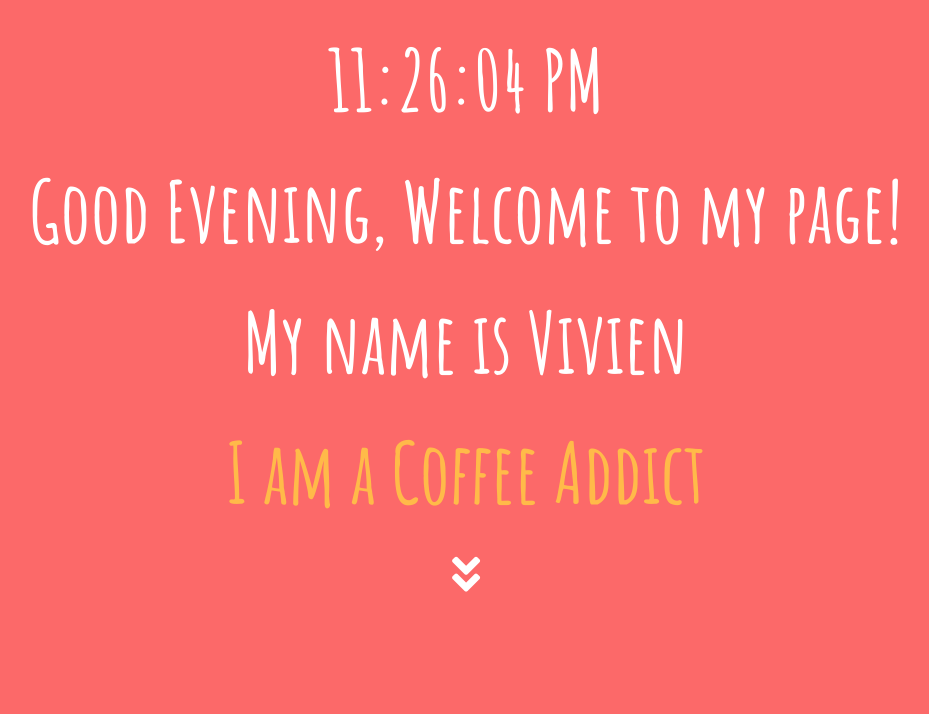
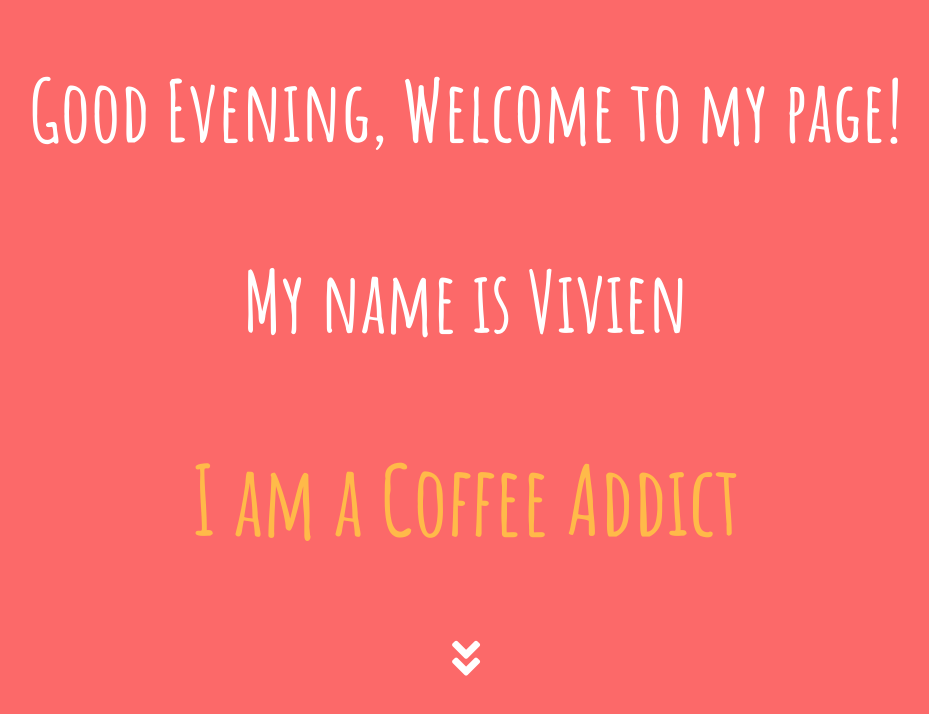
Before and after one commit to changviv/portfolio2018.v2, a plain HTML site: page index.html in a window 1280 px wide. Shown: the whole page, without its empty margins (174-1103 px from the left). Drawn offline with nearby package versions, Linux system fonts and the light colour scheme.

Commit message:
fix landing page, remove clock from page

```diff
--- a/index.html
+++ b/index.html
@@ -13,15 +13,15 @@
 <body>
     <!-- LANDING PAGE -->
 <section class="landing-page">
-  <!-- <div class="landing-page-div"> -->
-    <h2 id="time"></h2>
-    <h3><span id="welcome-line"></span>, Welcome to my page!</h3>
-    <h3> My name is Vivien</h3>
-    <h3 id="last-intro">I am a <span id="person-id">Full Stack Engineer</span></h3>
-  <!-- </div> -->
-  <a href="#about" class="down">
-    <i class="fas fa-angle-double-down icon-large"></i>
-  </a>
+  <h3><span id="welcome-line"></span>, Welcome to my page!</h3>
+  <h3> My name is Vivien</h3>
+  <h3 id="last-intro">I am a <span id="person-id">Full Stack Engineer</span></h3>
+  <div id="arrow-icon">
+    <a href="#about" id="down">
+      <i class="fas fa-angle-double-down icon-large"></i>
+    </a>
+  </div>
+
 </section>
 
     <!-- TODO: ABOUT ME PAGE -->
--- a/main.css
+++ b/main.css
@@ -4,7 +4,6 @@ body {
 
 html,
 body {
-  /*background-color: changs this color;*/
   height: 100%;
   margin: 0;
   background-color:  #FC6969;
@@ -13,12 +12,25 @@ body {
 h2, h3 {
   font-size: 5.25rem;
   margin: 30px 0;
+  padding: 30px;
 }
 
 .landing-page {
   width: 100%;
   height: 100%;
+  display: block;
   font-family: 'Amatic SC', cursive;
+}
+
+#arrow-icon {
+  /*border: 1px solid black;*/
+  padding: 20px 40px 20px 40px;
+
+}
+
+.fas {
+  font-size: 2.8rem;
+  color: white;
 }
 
 /*.container {
@@ -50,16 +62,7 @@ h2, h3 {
 
 #last-intro {
   color: #FFBA49;
-}
-
-/*#time {
-  margin-top: 0;
-  margin-bottom: 0;
-}*/
-
-.fas {
-  font-size: 2.8rem;
-  color: white;
+  font-size: 6rem;
 }
 
 
@@ -76,9 +79,9 @@ h2, h3 {
   border-radius: 50px 50px 0 0px;
   z-index: 3;
   overflow: hidden;
-}
+}*/
 
-.down i {
+/*.down i {
   position: relative;
   display: table-cell;
   vertical-align: middle;
--- a/main.js
+++ b/main.js
@@ -1,20 +1,12 @@
-let now = new Date();
-now = now.toString()
-
 var idArr = ["Dog Mom", "Coffee Addict", "Plant Killer", "Pasta Connoisseur", "Full Stack Engineer"]
 
 $(document).ready(function () {
 	welcomeUser(now);
-	var timer = setInterval(myTimer, 1000);
 	var idTimer = setInterval(changeID, 2000);
-
-	function myTimer() {
-	    var d = new Date();
-	    var t = d.toLocaleTimeString();
-	    document.getElementById("time").innerHTML = t;
-	}
 });
 
+let now = new Date();
+now = now.toString()
 
 function welcomeUser(now) {
 	let hour = parseInt(now.slice(16,18))
@@ -28,8 +20,6 @@ function welcomeUser(now) {
 	$("#welcome-line").text(welcome)
 };
 
-welcomeUser(now);
-
 let index = 0
 
 function changeID() {
```
